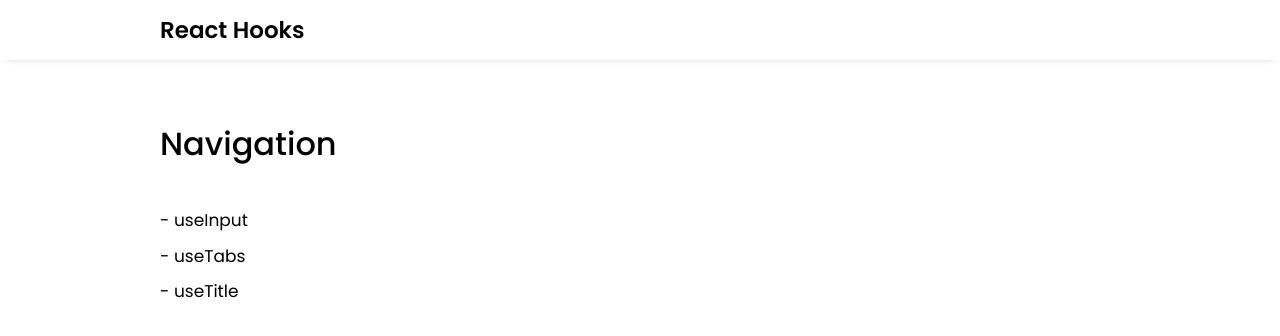
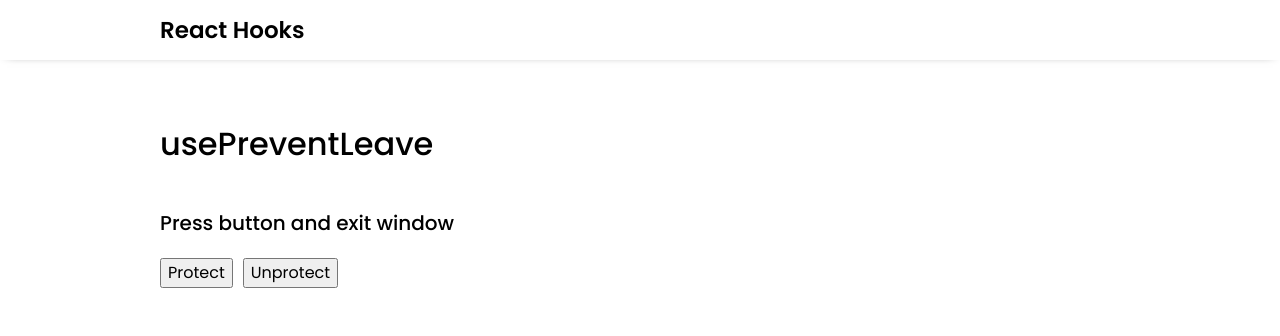
Before and after one commit to heekang2271/react-hooks, a React (Create React App) app: page /usePreventLeave in a window 1280 px wide. Before the commit this address led to /. Shown: the top 336 px of the page. Built offline with nearby package versions, Linux system fonts and the light colour scheme.

Commit message:
useConfirm & usePageLeave 구현

```diff
--- a/src/Components/Router.js
+++ b/src/Components/Router.js
@@ -7,6 +7,9 @@ import home from "../Routes/home";
 import useInput from "../Routes/useInput";
 import useTabs from "../Routes/useTabs";
 import useTitle from "../Routes/useTitle";
+import useClick from "../Routes/useClick";
+import useConfirm from "../Routes/useConfirm";
+import usePreventLeave from "../Routes/usePreventLeave";
 
 export default () => (
     <BrowserRouter>
@@ -16,6 +19,9 @@ export default () => (
             <Route path="/useInput" exact component={useInput} />
             <Route path="/useTabs" exact component={useTabs} />
             <Route path="/useTitle" exact component={useTitle} />
+            <Route path="/useClick" exact component={useClick} />
+            <Route path="/useConfirm" exact component={useConfirm} />
+            <Route path="/usePreventLeave" exact component={usePreventLeave} />
             <Redirect to="/" />
         </Switch>
     </BrowserRouter>
--- a/src/Routes/Home.js
+++ b/src/Routes/Home.js
@@ -24,6 +24,15 @@ export default () => (
             <li>
                 <Link to="/useTitle">- useTitle</Link>
             </li>
+            <li>
+                <Link to="/useClick">- useClick</Link>
+            </li>
+            <li>
+                <Link to="/useConfirm">- useConfirm</Link>
+            </li>
+            <li>
+                <Link to="/usePreventLeave">- usePreventLeave</Link>
+            </li>
         </Navigation>
     </Page>
 );
--- /dev/null
+++ b/src/Routes/useClick.js
@@ -0,0 +1,40 @@
+/* eslint-disable import/no-anonymous-default-export */
+import React, { useState, useEffect, useRef } from "react";
+import styled from "styled-components";
+import Page from "../Components/Page";
+
+const Title = styled.h1`
+    font-size: 24px;
+    font-weight: 500;
+    cursor: pointer;
+    text-decoration: underline;
+    text-underline-position: under;
+`;
+
+export default () => {
+    const useClick = (onClick) => {
+        const element = useRef();
+
+        useEffect(() => {
+            if (element.current) {
+                element.current.addEventListener("click", onClick);
+            }
+
+            return () => {
+                if (element.current) {
+                    element.current.removeEventListener("click", onClick);
+                }
+            };
+        }, []);
+
+        return element;
+    };
+
+    const viewConsole = () => console.log("click!!");
+    const title = useClick(viewConsole);
+    return (
+        <Page title="">
+            <Title ref={title}>Click me and view console</Title>
+        </Page>
+    );
+};
--- /dev/null
+++ b/src/Routes/useConfirm.js
@@ -0,0 +1,35 @@
+/* eslint-disable import/no-anonymous-default-export */
+import React from "react";
+import styled from "styled-components";
+import Page from "../Components/Page";
+
+const Btn = styled.button`
+    font-size: 16px;
+
+    &:not(:last-child) {
+        margin-right: 10px;
+    }
+`;
+
+export default () => {
+    const useConfirm = (message, callback) => {
+        if (typeof callback !== "function") return;
+
+        const confirmAction = () => {
+            if (window.confirm(message)) {
+                callback();
+            }
+        };
+
+        return confirmAction;
+    };
+
+    const deleteWorld = () => alert("Deleting");
+    const confirmDelete = useConfirm("Are you sure", deleteWorld);
+
+    return (
+        <Page title="useConfirm">
+            <Btn onClick={confirmDelete}>Delete the world</Btn>
+        </Page>
+    );
+};
--- /dev/null
+++ b/src/Routes/usePreventLeave.js
@@ -0,0 +1,55 @@
+/* eslint-disable import/no-anonymous-default-export */
+import React from "react";
+import styled from "styled-components";
+import Page from "../Components/Page";
+
+const TabBtnBox = styled.div`
+    display: flex;
+    margin-bottom: 30px;
+`;
+
+const TabBtn = styled.button`
+    font-size: 16px;
+
+    &:not(:last-child) {
+        margin-right: 10px;
+    }
+`;
+
+const Title = styled.h1`
+    font-size: 20px;
+    font-weight: 500;
+
+    margin-bottom: 20px;
+`;
+
+export default () => {
+    const usePreventLeave = () => {
+        const listener = (event) => {
+            event.preventDefault();
+            event.returnValue = "";
+        };
+
+        const enablePrevent = () =>
+            window.addEventListener("beforeunload", listener);
+        const disablePrevent = () =>
+            window.removeEventListener("beforeunload", listener);
+
+        return {
+            enablePrevent,
+            disablePrevent,
+        };
+    };
+
+    const { enablePrevent, disablePrevent } = usePreventLeave();
+
+    return (
+        <Page title="usePreventLeave">
+            <Title>Press button and exit window</Title>
+            <TabBtnBox>
+                <TabBtn onClick={enablePrevent}>Protect</TabBtn>
+                <TabBtn onClick={disablePrevent}>Unprotect</TabBtn>
+            </TabBtnBox>
+        </Page>
+    );
+};
--- a/src/Routes/useTitle.js
+++ b/src/Routes/useTitle.js
@@ -2,6 +2,11 @@
 import React, { useState, useEffect } from "react";
 import styled from "styled-components";
 import Page from "../Components/Page";
+
+const Title = styled.h1`
+    font-size: 24px;
+    font-weight: 500;
+`;
 
 export default () => {
     const useTitle = (initialTitle) => {
@@ -20,7 +25,11 @@ export default () => {
     const titleUpdater = useTitle("Loading...");
     setTimeout(() => {
         titleUpdater("React Hooks");
-    }, 2000);
+    }, 3000);
 
-    return <Page title="useTitle"></Page>;
+    return (
+        <Page title="useTitle">
+            <Title>↑ Look at the title of the website!!</Title>
+        </Page>
+    );
 };
```
Also changed, not shown: 1 other file (tests, documents, lock files or other folders).
